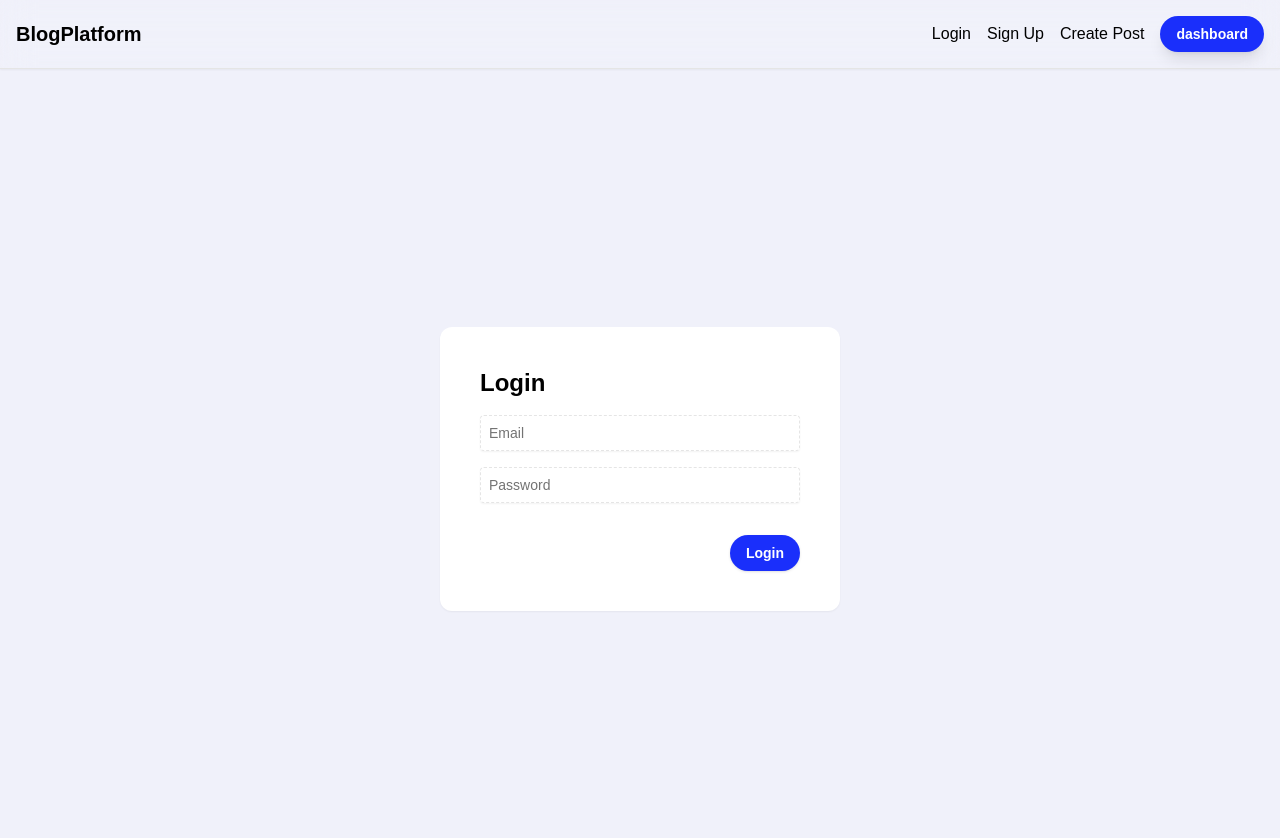
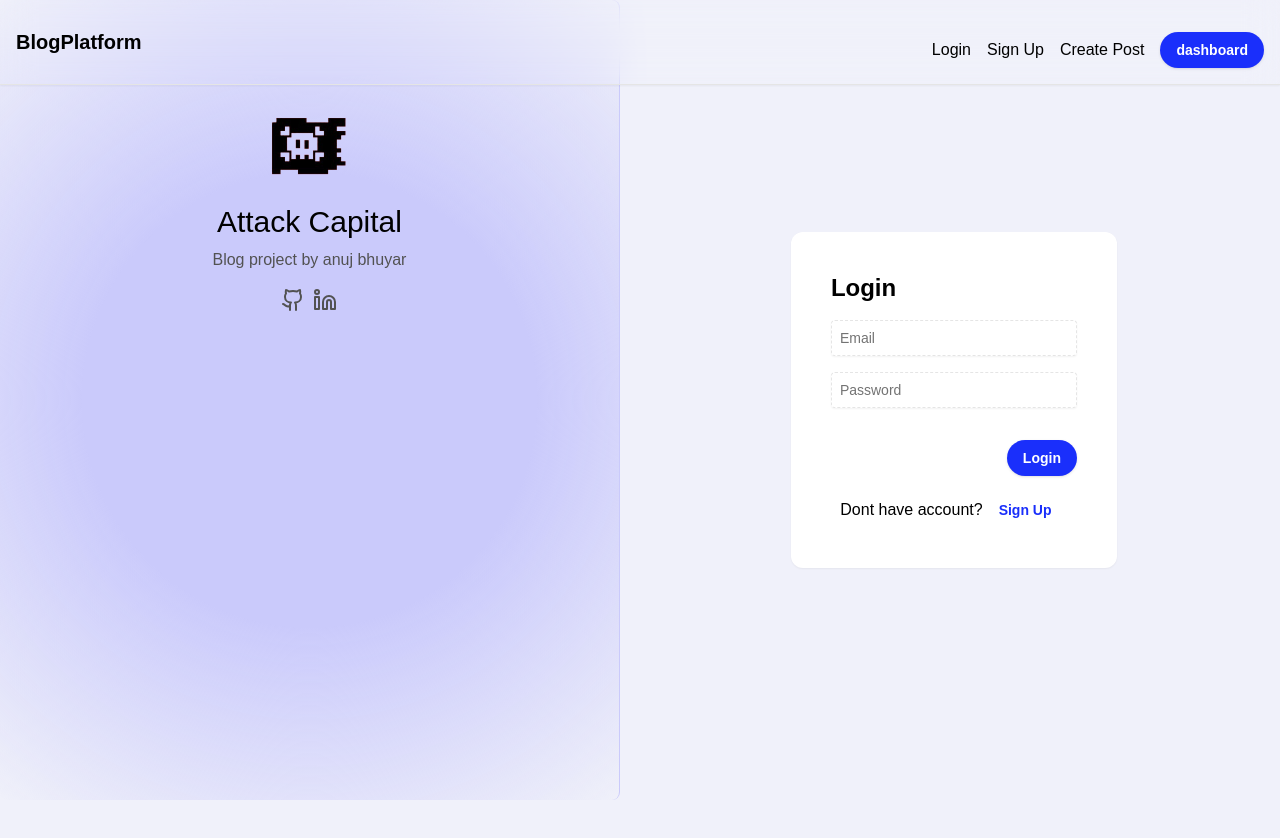
Before and after one commit to anujsb/task-attack-capital, a Next.js app: page /login in a window 1280 px wide. Shown: the top 838 px of the page. After the commit the page ends 800 px from the top, so only its background shows below. Built offline with nearby package versions, Linux system fonts and the light colour scheme.

Commit message:
info page and login sign up redirection

```diff
--- a/package.json
+++ b/package.json
@@ -21,6 +21,7 @@
     "react": "19.0.0-rc-66855b96-20241106",
     "react-dom": "19.0.0-rc-66855b96-20241106",
     "react-dropzone": "^14.3.5",
+    "react-icons": "^5.3.0",
     "tailwind-merge": "^2.5.4",
     "tailwindcss-animate": "^1.0.7"
   },
--- a/src/app/create-post/page.tsx
+++ b/src/app/create-post/page.tsx
@@ -41,7 +41,7 @@ const page = () => {
   };
 
   return (
-    <div className="h-screen flex flex-col  items-center justify-center p-10">
+    <div className="h-screen flex flex-col  items-center justify-center p-10 ">
       <form
         // onSubmit={handleSubmit}
         className=" p-10  rounded-xl bg-white shadow-sm lg:w-2/3 w-full "
@@ -51,8 +51,8 @@ const page = () => {
           Create a New Post
         </h1>
 
-        <div>
-          <Label className="" htmlFor="title">
+        <div className="mb-4">
+          <Label className="mb-4" htmlFor="title">
             Title
           </Label>
           <Input
@@ -62,11 +62,11 @@ const page = () => {
             value={title}
             onChange={(e) => setTitle(e.target.value)}
             required
-            className="border border-dashed "
+            className="border border-dashed mb-4"
           />
         </div>
-        <div>
-          <Label htmlFor="image">Image</Label>
+        <div className="mb-4">
+          <Label className="mb-4" htmlFor="image">Image</Label>
           {/* <Input
             id="image"
             type="file"
@@ -79,14 +79,14 @@ const page = () => {
           </div>
         </div>
 
-        <div>
-          <Label htmlFor="content">Content</Label>
+        <div className="mb-4">
+          <Label className="mb-4" htmlFor="content">Content</Label>
           <Textarea
             id="content"
             placeholder="Write your post content here"
             value={content}
             onChange={(e) => setContent(e.target.value)}
-            className="border border-dashed "
+            className="border border-dashed mb-4"
             required
           />
         </div>
--- a/src/app/login/page.tsx
+++ b/src/app/login/page.tsx
@@ -1,13 +1,19 @@
+import Info from "@/components/Info";
 import { Button } from "@/components/ui/button";
 import { Input } from "@/components/ui/input";
+import Link from "next/link";
 import React from "react";
 
 const page = () => {
   return (
-    <div className="h-screen flex flex-col  items-center justify-center p-10">
+    <div className="h-screen w-full fixed top-0 grid grid-flow-col gap-2">
+      <div className="hidden lg:block  felx items-center justify-center bg-[radial-gradient(circle,_#cacafb_45%,_#ffd1c700)] rounded-lg border-r border-accent h-full w-full p-20">
+        <Info />
+      </div>
+      <div className="flex items-center justify-center">
         <form
           // onSubmit={handleSubmit}
-        className=" p-10  rounded-xl bg-white shadow-sm lg:w-1/3 w-full "
+          className=" p-10  rounded-xl bg-white shadow-sm w-full lg:w-1/2 m-10 "
         >
           <h1 className="text-2xl font-bold mb-4">Login</h1>
           <Input
@@ -26,7 +32,7 @@ const page = () => {
             className="w-full p-2 mb-4 rounded shadow-sm border border-dashed  "
             required
           />
-        <div className="flex justify-end">
+          <div className="flex justify-end  mb-4">
             <Button
               type="submit"
               className="w-min mt-4 text-white rounded-full hover:scale-110 duration-500 transition font-semibold"
@@ -34,7 +40,18 @@ const page = () => {
               Login
             </Button>
           </div>
+          <div>
+            <p className="text-center">
+              Dont have account?
+              <Link href="/signup">
+              <Button variant="link" className="text-primary font-semibold bg-none">
+                Sign Up
+              </Button>
+              </Link>
+            </p>
+          </div>
         </form>
+      </div>
     </div>
   );
 };
--- a/src/app/page.tsx
+++ b/src/app/page.tsx
@@ -8,32 +8,13 @@ import Image from "next/image";
 import Link from "next/link";
 import { Button } from "@/components/ui/button";
 import Blog from "@/components/Blog";
+import Info from "@/components/Info";
 
 export default function Home() {
   return (
     <div className="min-h-screen ">
-      <div className=" ">
-        <div className="flex items-center justify-center bg-[radial-gradient(circle,_#cacafb_45%,_#ffd1c700)] p-10 m-10 rounded-lg border border-accent">
-          <div className="pt-4">
-            <Image
-              // src="/attack-white.webp"
-              src="/attack-black.png"
-              // src="/attack.jpeg"
-              alt="Company Logo"
-              width={100}
-              height={100}
-              className="mx-auto mb-2 rounded-full"
-            />
-            <h1 className="text-center mb-2 text-3xl">Attack Capital</h1>
-            <p className="text-center text-neutral-600">
-              Blog project by anuj bhuyar
-            </p>
-            {/* <div className="flex gap-2">
-              <p>github</p>
-              <p>ln</p>
-            </div> */}
-          </div>
-        </div>
+      <div className="flex items-center justify-center bg-[radial-gradient(circle,_#cacafb_45%,_#ffd1c700)] p-10 m-10 rounded-lg border border-accent">
+        <Info />
       </div>
       <Blog />
     </div>
--- a/src/app/signup/page.tsx
+++ b/src/app/signup/page.tsx
@@ -1,13 +1,19 @@
+import Info from "@/components/Info";
 import { Button } from "@/components/ui/button";
 import { Input } from "@/components/ui/input";
+import Link from "next/link";
 import React from "react";
 
 const page = () => {
   return (
-    <div className="h-screen flex flex-col  items-center justify-center p-10">
+    <div className="h-screen w-full fixed top-0 grid grid-flow-col gap-2">
+      <div className="hidden lg:block  felx items-center justify-center bg-[radial-gradient(circle,_#cacafb_45%,_#ffd1c700)] rounded-lg border-r border-accent h-full w-full p-20">
+        <Info />
+      </div>
+      <div className="flex items-center justify-center">
         <form
           // onSubmit={handleSubmit}
-        className=" p-10  rounded-xl bg-white shadow-sm lg:w-1/3 w-full "
+          className=" p-10  rounded-xl bg-white shadow-sm w-full lg:w-1/2 m-10 "
         >
           <h1 className="text-2xl font-bold mb-4">Sign Up</h1>
           <Input
@@ -34,7 +40,7 @@ const page = () => {
             className="w-full p-2 mb-4 border border-dashed rounded shadow-sm"
             required
           />
-        <div className="flex justify-end">
+          <div className="flex justify-end mb-4">
             <Button
               type="submit"
               className="w-min mt-4 text-white rounded-full hover:scale-110 duration-500 transition font-semibold "
@@ -42,7 +48,18 @@ const page = () => {
               Sign Up
             </Button>
           </div>
+          <div>
+            <p className="text-center">
+              Have an account?
+              <Link href="/login">
+              <Button variant="link" className="text-primary font-semibold bg-none">
+                Login
+              </Button>
+              </Link>
+            </p>
+          </div>
         </form>
+      </div>
     </div>
   );
 };
--- a/src/components/Header.tsx
+++ b/src/components/Header.tsx
@@ -14,7 +14,9 @@ const Header = () => {
           <Link href="/signup">Sign Up</Link>
           <Link href="/create-post">Create Post</Link>
           <Link href="/dashboard">
-            <Button className="text-white font-semibold rounded-full shadow-lg">dashboard</Button>
+            <Button className="w-min mt-4 text-white rounded-full hover:scale-110 duration-500 transition font-semibold ">
+              dashboard
+            </Button>
           </Link>
         </div>
       </div>
--- /dev/null
+++ b/src/components/Info.tsx
@@ -0,0 +1,35 @@
+import Image from "next/image";
+import Link from "next/link";
+import React from "react";
+import { Github } from "lucide-react";
+import { Linkedin } from "lucide-react";
+
+const Info = () => {
+  return (
+    <div className="pt-4">
+      <Image
+        // src="/attack-white.webp"
+        src="/attack-black.png"
+        // src="/attack.jpeg"
+        alt="Company Logo"
+        width={100}
+        height={100}
+        className="mx-auto mb-2 rounded-full"
+      />
+      <h1 className="text-center mb-2 text-3xl">Attack Capital</h1>
+      <p className="text-center text-neutral-600">
+        Blog project by anuj bhuyar
+      </p>
+      <div className="flex gap-2 mt-4 items-center justify-center">
+        <Link href="https://github.com/anujsb">
+          <Github className="text-neutral-600"/>
+        </Link>
+        <Link href="https://www.linkedin.com/in/anujbhuyar/">
+          <Linkedin className="text-neutral-600"/>
+        </Link>
+      </div>
+    </div>
+  );
+};
+
+export default Info;
```
Also changed, not shown: 1 other file (tests, documents, lock files or other folders). Lines whose indentation alone changed are shown as unchanged.
